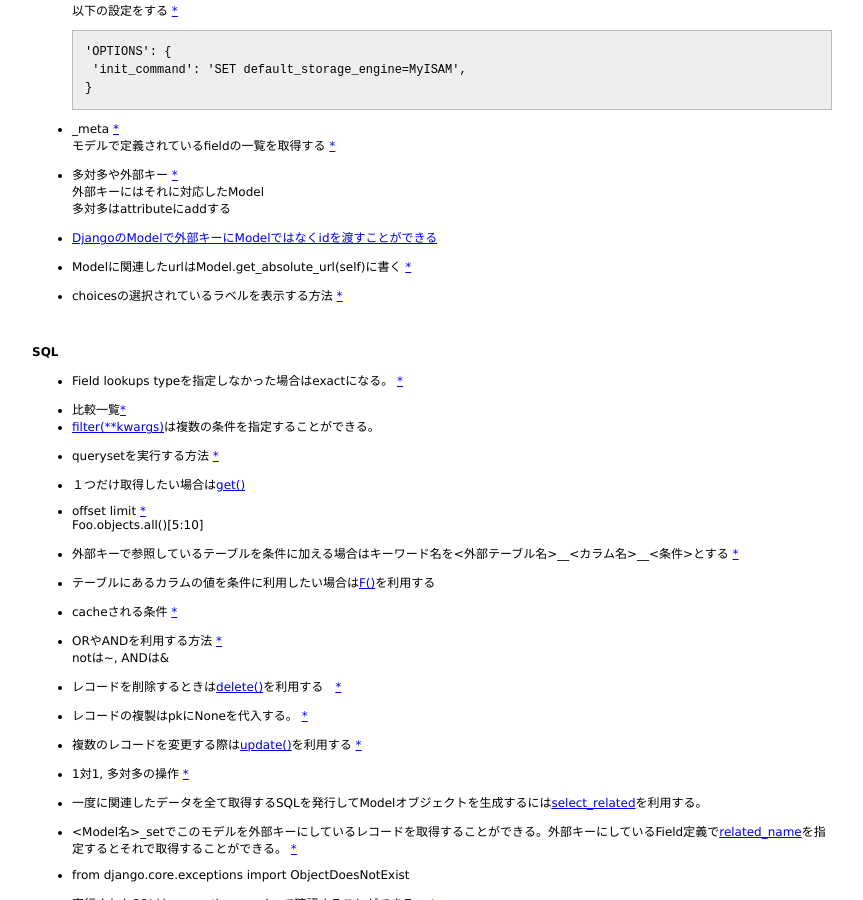
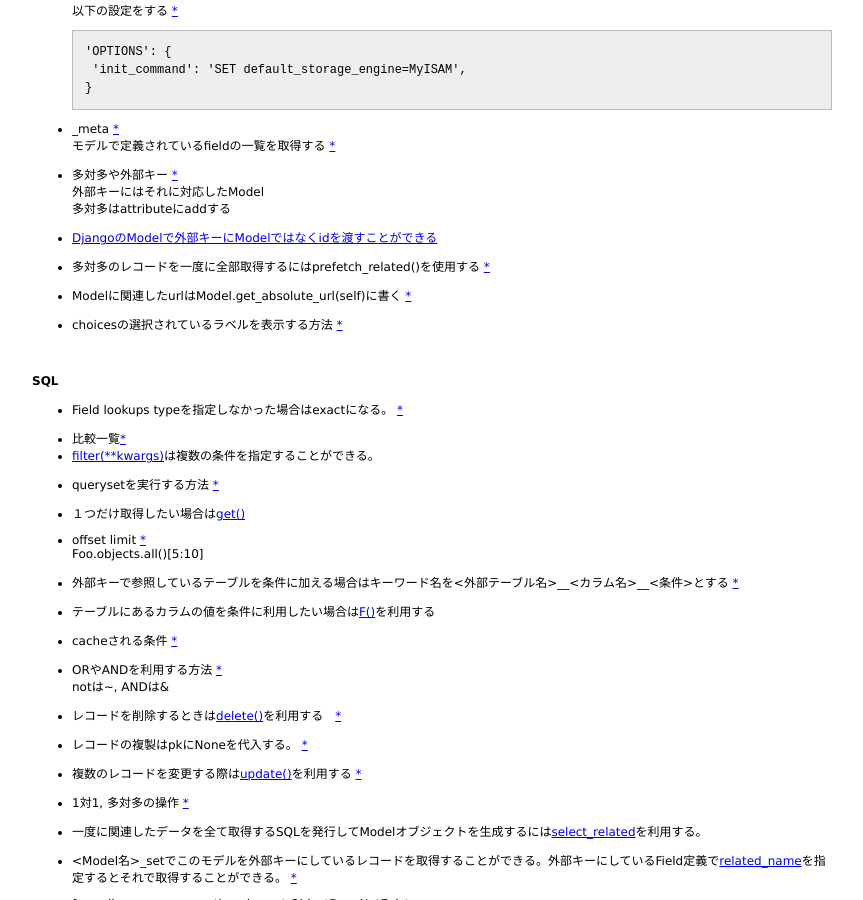
Before and after one commit to 38elements/38elements.github.com, a Jekyll site: the page built from _posts/2014-11-29-django-model.md, in a window 1280 px wide and 900 px high, scrolled down 803 px. Shown: the whole window, without its empty margins (208-1071 px from the left). Built offline with Jekyll 4.4.1, drawn with Linux system fonts in a browser that asks for light colours.

Commit message:
Update 2014-11-29-django-model.md

```diff
--- a/_posts/2014-11-29-django-model.md
+++ b/_posts/2014-11-29-django-model.md
@@ -63,6 +63,8 @@ foo.save()
 多対多はattributeにaddする
 
 * [DjangoのModelで外部キーにModelではなくidを渡すことができる](/2014/12/04/django-foreignkey-id-save.html)
+
+* 多対多のレコードを一度に全部取得するにはprefetch_related()を使用する   [\*](https://docs.djangoproject.com/en/1.9/ref/models/querysets/#prefetch-related)
 
 * Modelに関連したurlはModel.get_absolute_url(self)に書く [\*](https://docs.djangoproject.com/en/dev/ref/models/instances/#django.db.models.Model.get_absolute_url)
 
```
